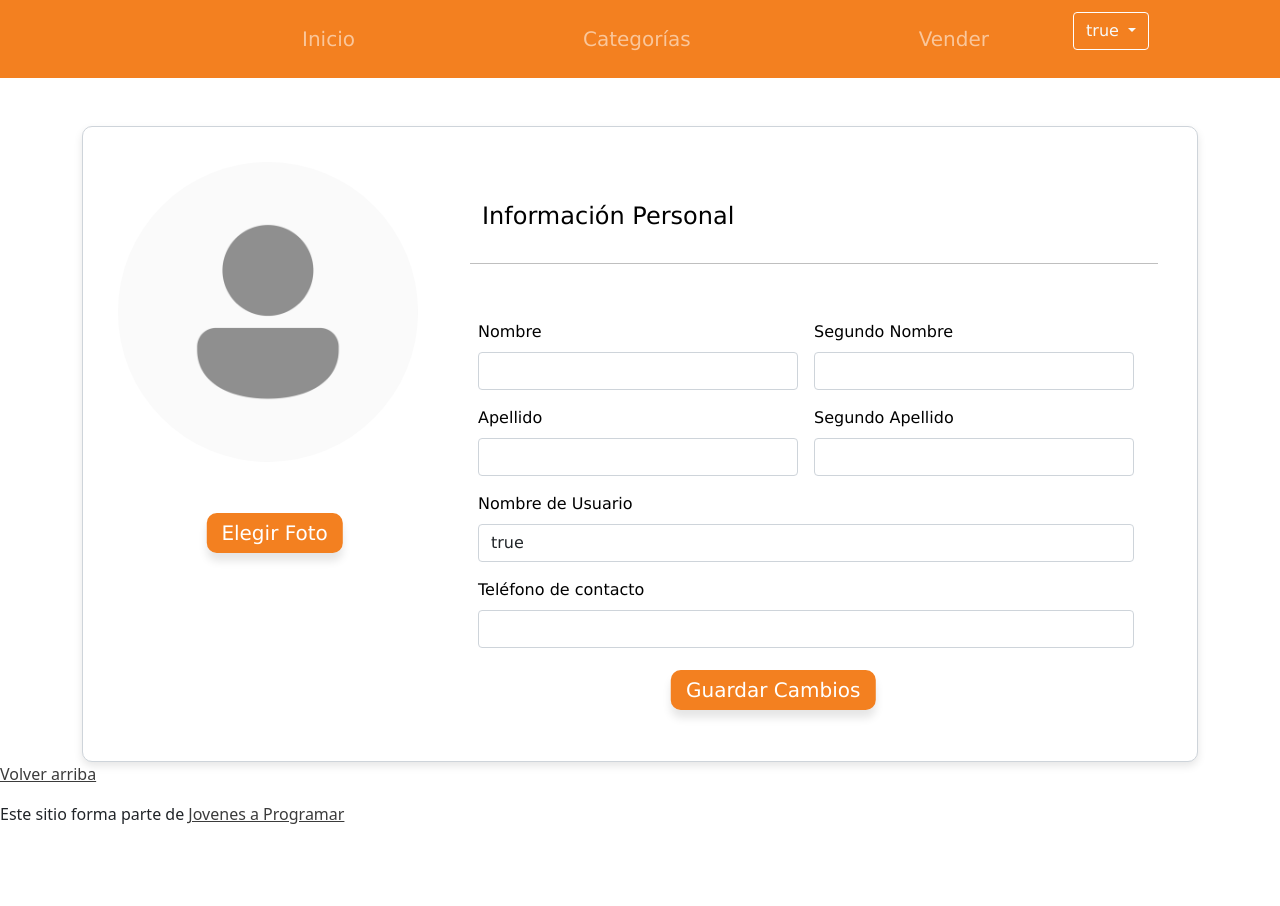
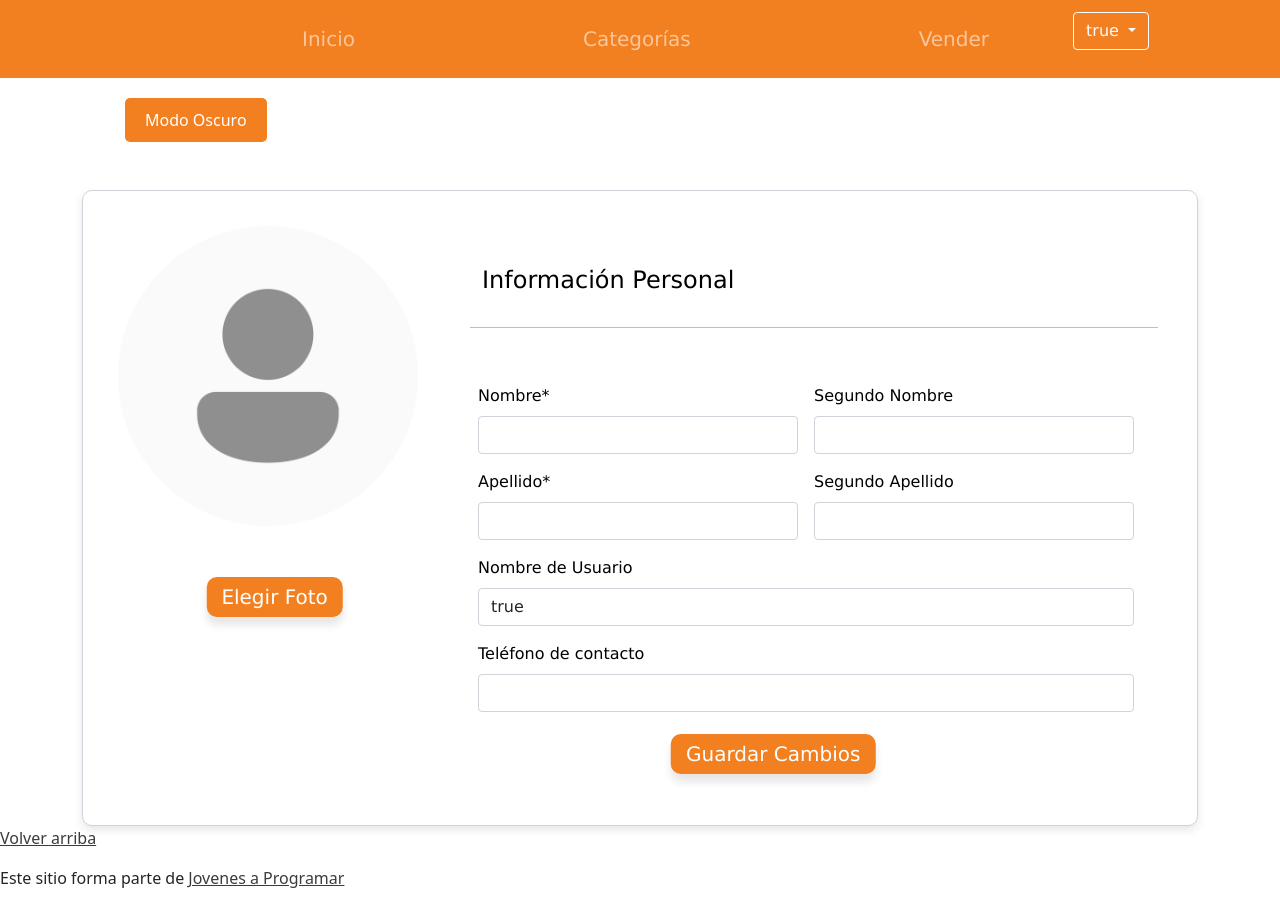
Before and after one commit to melaniotamendi/Proyecto-final, a plain HTML site: page my-profile.html in a window 1280 px wide. Before the commit the page ends 842 px from the top, so only its background shows below. Drawn offline with Linux system fonts and the light colour scheme; sample sign-in values are in the browser's storage.

Commit message:
asterisco y botón modo oscuro

```diff
--- a/my-profile.html
+++ b/my-profile.html
@@ -56,6 +56,9 @@
       </div>
     </div>
   </nav>
+  <div class="theme-toggle">
+    <button id="themeButton">Modo Oscuro</button>
+  </div>
   <main>
     <div class="container">
       <div class="card mt-5 custom-card"" style="width: 100%">
@@ -70,6 +73,7 @@
               <br><br>
               </div>
           </div>
+
           <div class="col-md-8">
             <div class="card-body">
              <form id="registroForm" action="#" method="get" class="row mt-4" novalidate>
@@ -78,7 +82,7 @@
                <hr class="my-4">
                <div class="row g-3">
                 <div class="col-sm-6">
-                  <label for="nombre" class="form-label">Nombre</label>
+                  <label for="nombre" class="form-label">Nombre*</label>
                   <input type="text" class="form-control" id="nombre" required>
                   <div class="invalid-feedback">Por favor ingresa un nombre.</div>
                 </div>
@@ -89,7 +93,7 @@
                 </div>
 
                 <div class="col-sm-6">
-                  <label for="apellido" class="form-label">Apellido</label>
+                  <label for="apellido" class="form-label">Apellido*</label>
                   <input type="text" class="form-control" id="apellido" required>
                   <div class="invalid-feedback">Por favor ingresa un apellido.</div>
                 </div>
@@ -108,6 +112,7 @@
                   <label for="telefono" class="form-label">Teléfono de contacto</label>
                   <input type="tel" class="form-control" id="telefono" >
                 </div>
+
 
                <div class="col-sm-12">  <button id="guardarFotoPerfil" class="button" type="submit">Guardar Cambios</button> </div>
 
```
